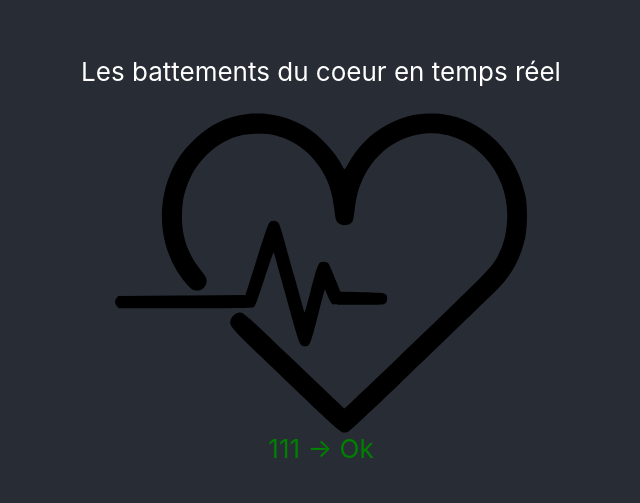
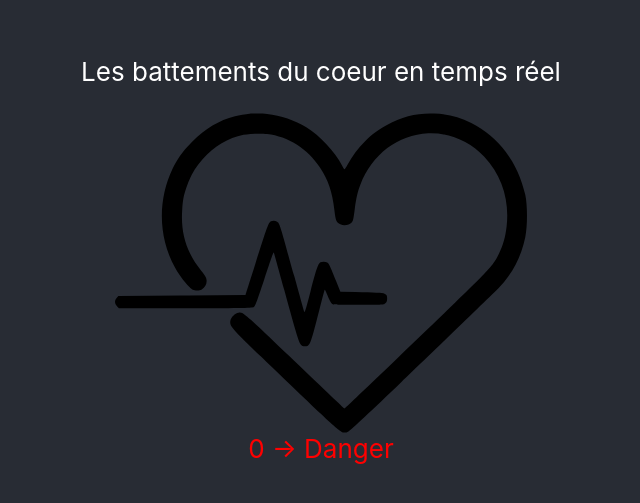
Before and after one commit to ClemenceDelestre/IOT, a React (Create React App) app: page / in a window 1280 px wide. Shown: the part 153-656 px from the top of the page, without its empty margins (319-959 px from the left). Built offline with nearby package versions, Linux system fonts and the light colour scheme.

Commit message:
props + useEffect ok mais pas de changement de valeur

```diff
--- a/src/App.js
+++ b/src/App.js
@@ -1,14 +1,23 @@
 import logo from './heartrate.svg';
 import './App.css';
 import Heartrate from './compenents/Heartrate';
+import { useEffect } from 'react';
 
 function App() {
+  let rythmeCardiaque = 0;
+
+  useEffect(() => {
+    setInterval(() => {
+      rythmeCardiaque = 40 + Math.floor(Math.random() * (200 - 40));
+    }, 4000); //délai d'exécution du callback
+  },[]) //UseEffect est appelé que quand le composant est crée
+
   return (
     <div className="App">
       <header className="App-header">
         <p>Les battements du coeur en temps réel</p>
         <img src={logo} className="App-logo" alt="logo" />
-        <Heartrate />
+        <Heartrate data={rythmeCardiaque} />
       </header>
     </div>
   );
--- a/src/compenents/Heartrate.js
+++ b/src/compenents/Heartrate.js
@@ -1,15 +1,16 @@
-function Heartrate() {
-  //const {data} = props ; //mettre les valeurs de l'App dans le composant
-  var rythmeCardiaque = 40 + Math.floor(Math.random() * (200 - 40));
+function Heartrate(props) {
+  const {data} = props ; //mettre les valeurs de l'App dans le composant
+  console.log(data);
+  //var rythmeCardiaque = 40 + Math.floor(Math.random() * (200 - 40));
   var pbBpm = ""
   var description = " "
-  if (rythmeCardiaque<50 || rythmeCardiaque>150) {
+  if (data<50 || data>150) {
      pbBpm = "pbBpm";
-     description = rythmeCardiaque + " -> Danger";
+     description = data+ " -> Danger";
   }
   else {
      pbBpm ="bpmOk";
-     description = rythmeCardiaque + " -> Ok";
+     description = data + " -> Ok";
   }
   return <div class={pbBpm}> {description} </div>;
 }
```
